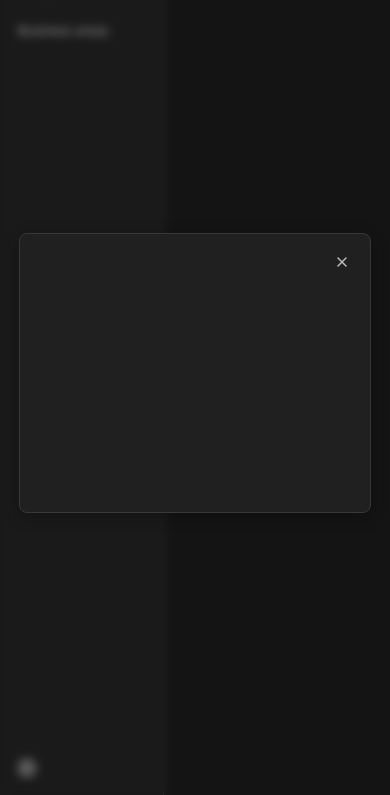
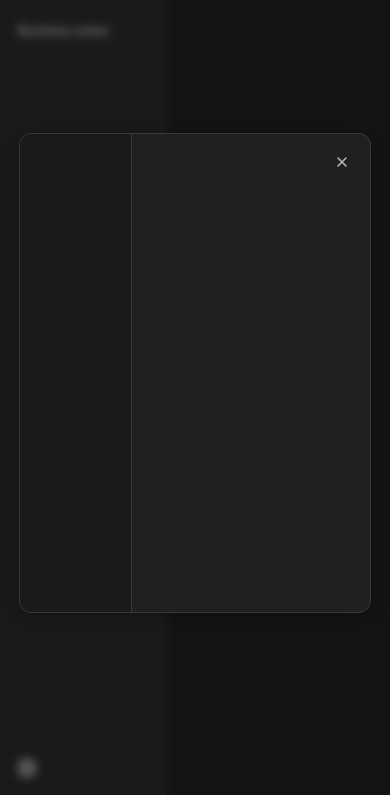
Before and after one commit to microtool-io/mt-support-ops, a website: page public/index.html in a window 390 px wide. Both pictures are taken after a click on the button 27 px from the left and 817 px from the top of the page. Shown: the part 49-844 px from the top of the page. Drawn offline with Linux system fonts and the light colour scheme.

Commit message:
Give Settings a responsive two-pane layout

```diff
--- a/public/index.html
+++ b/public/index.html
@@ -56,11 +56,14 @@
   </aside>
   <main aria-label="Workspace"></main>
   <dialog id="settings-dialog" aria-label="Settings" closedby="any">
-    <button type="button" aria-label="Close settings" autofocus>
-      <svg viewBox="0 0 16 16" width="16" height="16" fill="none" aria-hidden="true">
-        <path d="m4 4 8 8m0-8-8 8" stroke="currentColor" stroke-width="1.5" stroke-linecap="round"/>
-      </svg>
-    </button>
+    <div class="settings-sidebar"></div>
+    <div class="settings-pane">
+      <button type="button" aria-label="Close settings" autofocus>
+        <svg viewBox="0 0 16 16" width="16" height="16" fill="none" aria-hidden="true">
+          <path d="m4 4 8 8m0-8-8 8" stroke="currentColor" stroke-width="1.5" stroke-linecap="round"/>
+        </svg>
+      </button>
+    </div>
   </dialog>
 </body>
 </html>
--- a/public/style.css
+++ b/public/style.css
@@ -112,18 +112,33 @@ aside:has(.sidebar-toggle[aria-expanded="false"]) :is(.sidebar-brand, .sidebar-s
   position: fixed;
   inset: 0;
   box-sizing: border-box;
-  width: min(480px, calc(100vw - 32px));
-  height: min(280px, calc(100dvh - 32px));
+  width: min(720px, calc(100vw - 32px));
+  height: min(480px, calc(100dvh - 32px));
   margin: auto;
-  padding: 12px;
+  padding: 0;
+  overflow: hidden;
   border: 1px solid #383838;
-  border-radius: 8px;
+  border-radius: 12px;
   background: #202020;
   color: #ebebeb;
   box-shadow: 0 4px 16px #0004;
   opacity: 0;
   transform: scale(0.97);
   transition: opacity var(--motion-collapse-expand), transform var(--motion-collapse-expand);
+}
+
+#settings-dialog[open] {
+  display: grid;
+  grid-template-columns: min(32%, 184px) minmax(0, 1fr);
+}
+
+.settings-sidebar {
+  background: #1a1a1a;
+  border-inline-end: 1px solid #383838;
+}
+
+.settings-pane {
+  padding: 12px;
 }
 
 #settings-dialog.is-visible {
```
